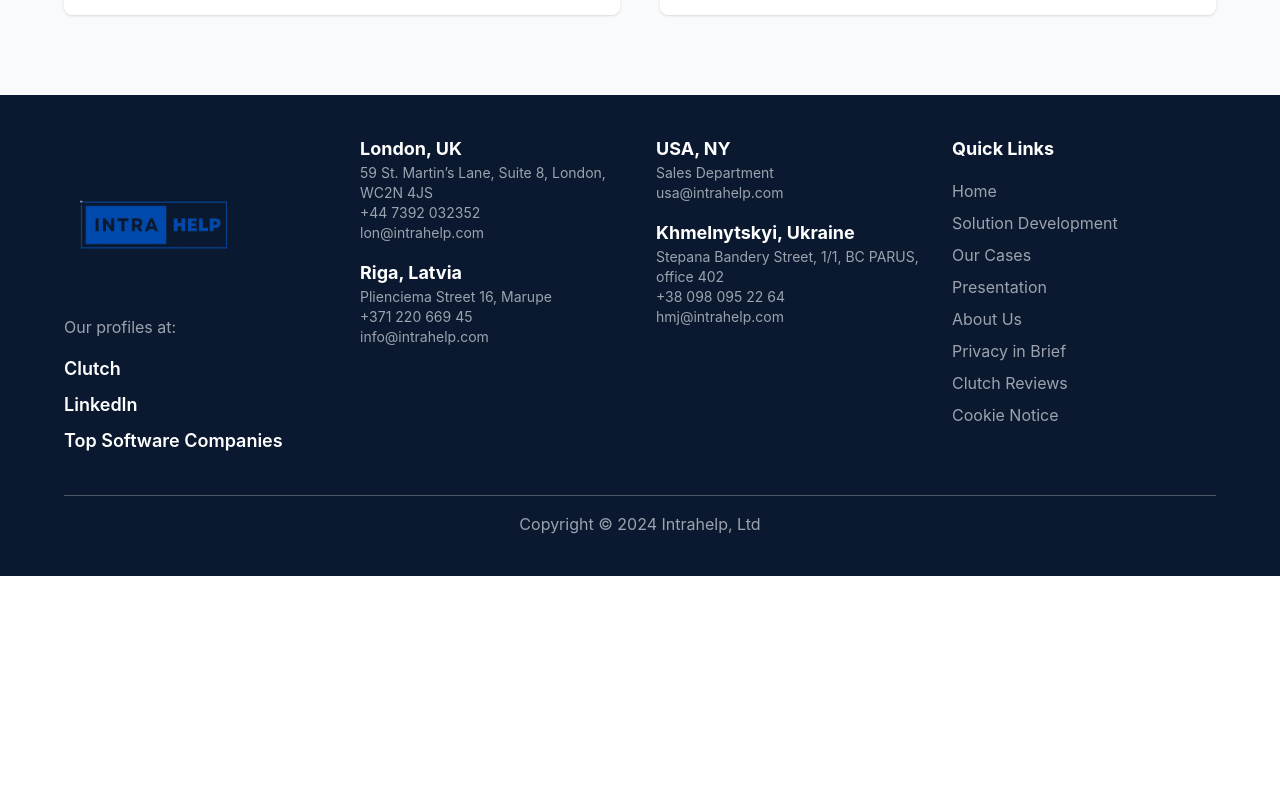
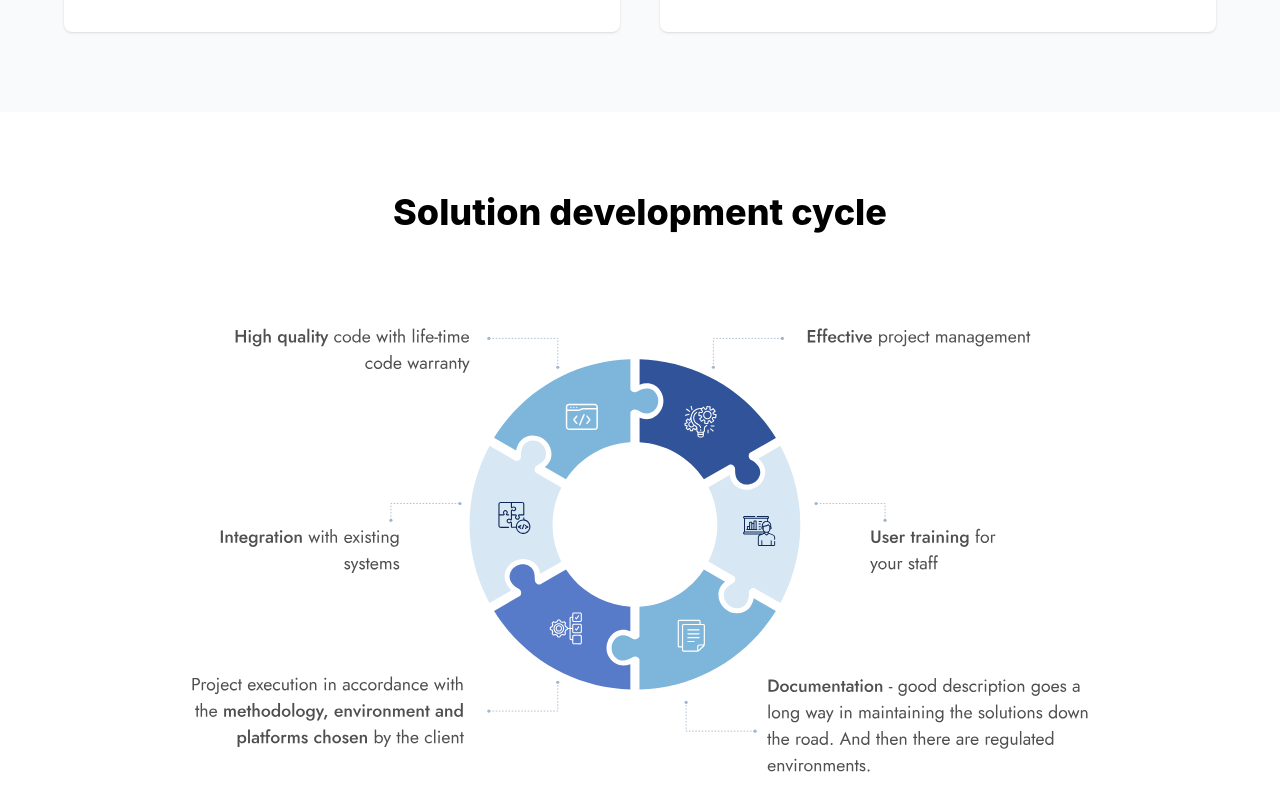
Before and after one commit to DwijNaranje/Build_Intrahelp, a React (Create React App) app: page /services in a window 1280 px wide. Shown: the part 1454-2240 px from the top of the page. Before the commit the page ends 2030 px from the top, so only its background shows below. Built offline with nearby package versions, Linux system fonts and the light colour scheme.

Commit message:
development cycle

```diff
--- a/src/pages/Home.js
+++ b/src/pages/Home.js
@@ -3,7 +3,6 @@ import HeroSlider from "../components/HeroSlider";
 import bgImage from "../assets/image.png"; // Background image import
 import ExploreOurOffering from "./ExploreOurOffering";
 import Consultation from "./Consultation";
-import assets from "../assets/Hello_Image.svg";
 
 import { FaChartLine, FaGlobe, FaAward, FaTrophy } from "react-icons/fa"; // Icons for "Why Choose Us"
 import { FaDollarSign, FaShoppingCart, FaHeartbeat, FaCar, FaBullhorn, FaDumbbell, FaGraduationCap, FaFilm, FaBalanceScale, FaTruck, FaLightbulb, FaLeaf } from "react-icons/fa"; // Industry Icons
--- a/src/pages/Services.js
+++ b/src/pages/Services.js
@@ -1,7 +1,8 @@
 import React from "react";
-import heroBg from "../assets/image2.png"; // Background for hero
-import webImg from "../assets/web.svg";   // New web app SVG
-import mobileImg from "../assets/mob.svg"; // New mobile app SVG
+import heroBg from "../assets/image2.png";
+import webImg from "../assets/web.svg";
+import mobileImg from "../assets/mob.svg";
+import diagram from "../assets/Diagram.svg"; // 👈 Imported new diagram image
 
 const Services = () => {
   return (
@@ -37,7 +38,7 @@ const Services = () => {
         <div className="grid md:grid-cols-2 gap-10 max-w-6xl mx-auto">
           {/* Web Applications Card */}
           <div className="bg-white rounded-lg shadow p-8 flex flex-col items-center text-center">
-            <img src={webImg} alt="Web Applications" className="w-[240px] mb-6" />
+            <img src={webImg} alt="Web Applications" className="w-[280px] mb-6" />
             <h3 className="text-xl font-bold text-blue-900 mb-4">Web applications</h3>
             <p className="text-gray-700">
               Development of custom software for web-environment. We are ready to develop a reliable custom software solution that will not only bring the idea to life or increase the innovativeness of the business, but also improve your internal processes.
@@ -55,6 +56,14 @@ const Services = () => {
         </div>
       </div>
 
+      {/* === Solution Development Cycle Section === */}
+      <div className="py-20 px-6 bg-white text-center">
+        <h2 className="text-3xl md:text-4xl font-extrabold mb-24">Solution development cycle</h2>
+        <div className="flex justify-center">
+          <img src={diagram} alt="Solution Development Cycle Diagram" className="w-full max-w-4xl" />
+        </div>
+      </div>
+
     </div>
   );
 };
```
Also changed, not shown: src/assets/Diagram.svg (added).
